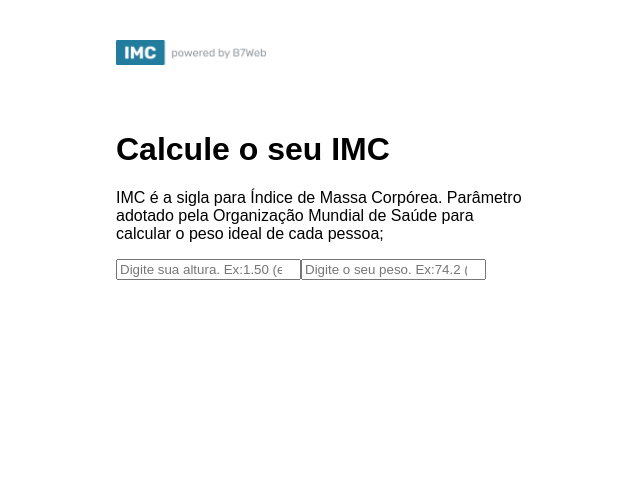
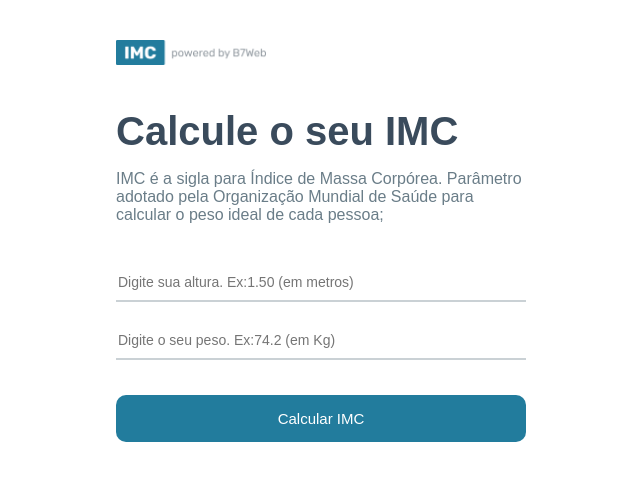
Before and after one commit to SilvanMoura/calculator_IMC_react-ts, a React (Vite) app: page / in a window 1280 px wide. Shown: the top 480 px of the page, without its empty margins (74-714 px from the left). Built offline with nearby package versions, Linux system fonts and the light colour scheme.

Commit message:
Completando estilização de leftSide

```diff
--- a/src/App.module.css
+++ b/src/App.module.css
@@ -22,6 +22,47 @@ body{
     margin-right: 40px;
 }
 
+.leftSide h1{
+    margin: 0;
+    font-size: 40px;
+    color: #3A4B5C;
+}
+
+.leftSide p{
+    font-size: 16px;
+    margin-bottom: 40px;
+    color: #6A7D88;
+}
+
+.leftSide input{
+    width: 100%;
+    border: 0;
+    border-bottom: 2px solid rgba(150, 163, 171, 0.5);
+    padding: 10px 2px;
+    margin-bottom: 20px;
+    font-size: 14px;
+    outline: 0;
+}
+
+.leftSide button{
+    background-color: #227C9D;
+    color: #FFF;
+    font-size: 15px;
+    border: 0;
+    border-radius: 10px;
+    padding: 15px 0;
+    width: 100%;
+    cursor: pointer;
+    margin-top: 15px;
+    transition: all ease 0.3s;
+}
+
+.leftSide button:hover{
+    opacity: 0.8;
+}
+
+
+
 .container .rightSide{
     flex: 1;
     margin-left: 40px;
--- a/src/App.tsx
+++ b/src/App.tsx
@@ -5,6 +5,14 @@ import poweredImage from "./assets/powered.png";
 let App = ()=> {
   let [heightField, setHeightField] = useState<number>(0);
   let [weightField, setWeightField] = useState<number>(0);
+
+  let handleCalculateButton = ()=>{
+    if(heightField && weightField){
+
+    } else{
+      alert("Digite todos os campos.")
+    }
+  }
 
   return(
     <div className={styles.main}>
@@ -39,6 +47,7 @@ let App = ()=> {
             onChange={e => setWeightField(parseFloat(e.target.value))}
           />
 
+          <button onClick={handleCalculateButton}>Calcular IMC</button>
         </div>
         <div className={styles.rightSide}>
 
```
Also changed, not shown: src/imc.ts (added, +21 -0 lines).
